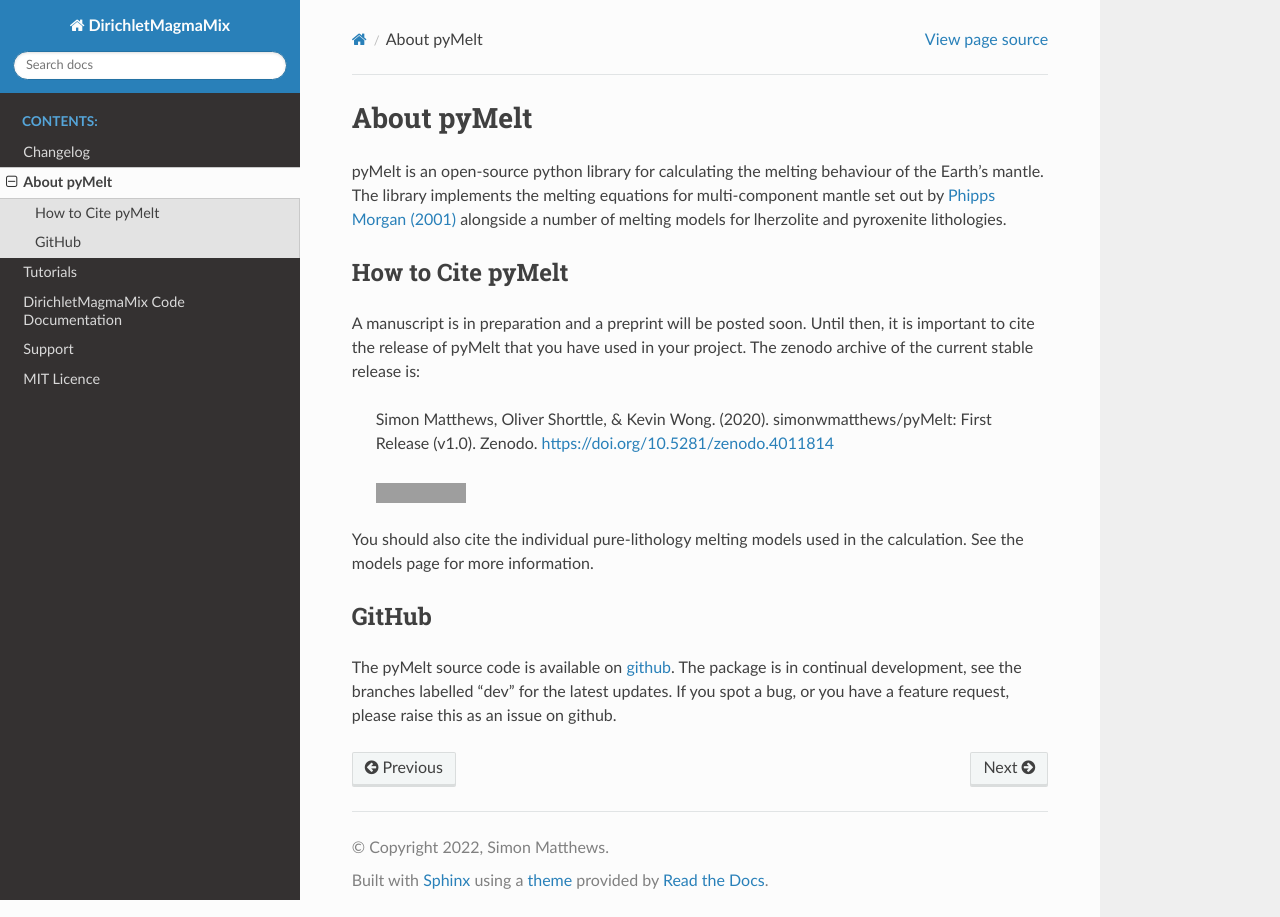
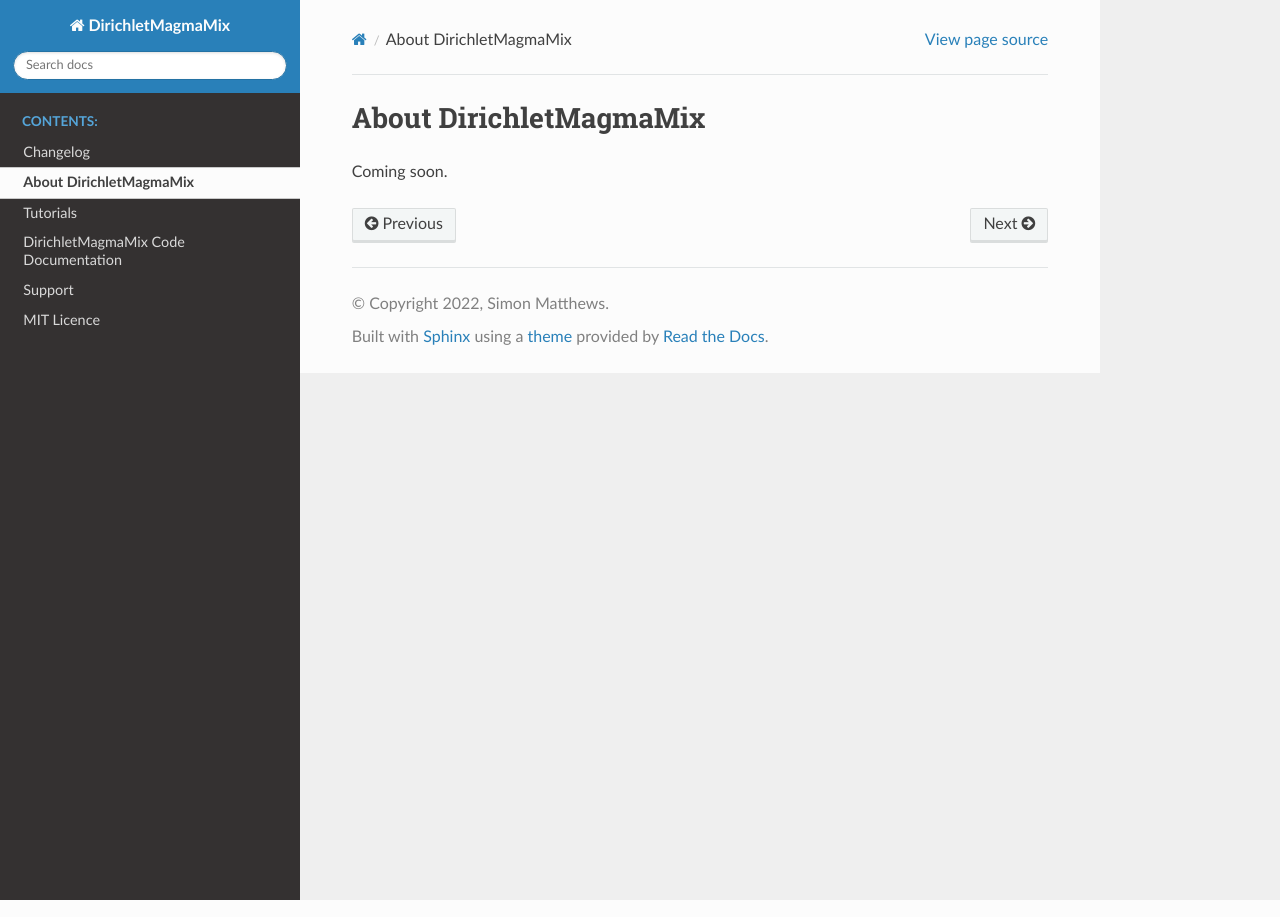
Before and after one commit to simonwmatthews/DirichletMagmaMix, a Sphinx documentation site: the page built from docs/source/about.rst, in a window 1280 px wide. Built offline with Sphinx 7.4.7 and the Read the Docs theme 2.0.0, drawn with Linux system fonts in a browser that asks for light colours; formulas are drawn with MathJax 3; grey boxes are pictures that could not be loaded.

Commit message:
Placeholder text in about

```diff
--- a/docs/source/about.rst
+++ b/docs/source/about.rst
@@ -1,28 +1,5 @@
-############
-About pyMelt
-############
+#######################
+About DirichletMagmaMix
+#######################
 
-pyMelt is an open-source python library for calculating the melting behaviour of the Earth's
-mantle. The library implements the melting equations for multi-component mantle set out by
-`Phipps Morgan (2001) <https://doi.org/10.1029/2000GC000049>`_ alongside a number of melting models
-for lherzolite and pyroxenite lithologies.
-
-How to Cite pyMelt
-^^^^^^^^^^^^^^^^^^
-A manuscript is in preparation and a preprint will be posted soon. Until then, it is important to
-cite the release of pyMelt that you have used in your project. The zenodo archive of the current
-stable release is:
-
-   Simon Matthews, Oliver Shorttle, & Kevin Wong. (2020). simonwmatthews/pyMelt: First Release (v1.0). Zenodo. https://doi.org/10.5281/zenodo.4011814
-
-   .. image:: https://zenodo.org/badge/DOI/10.5281/zenodo.5513675.svg
-      :target: https://doi.org/10.5281/zenodo.5513675
-
-You should also cite the individual pure-lithology melting models used in the calculation. See the
-models page for more information.
-
-GitHub
-^^^^^^
-The pyMelt source code is available on `github <https://github.com/simonwmatthews/pyMelt>`_. The
-package is in continual development, see the branches labelled "dev" for the latest updates. If you
-spot a bug, or you have a feature request, please raise this as an issue on github.
+Coming soon.
```
